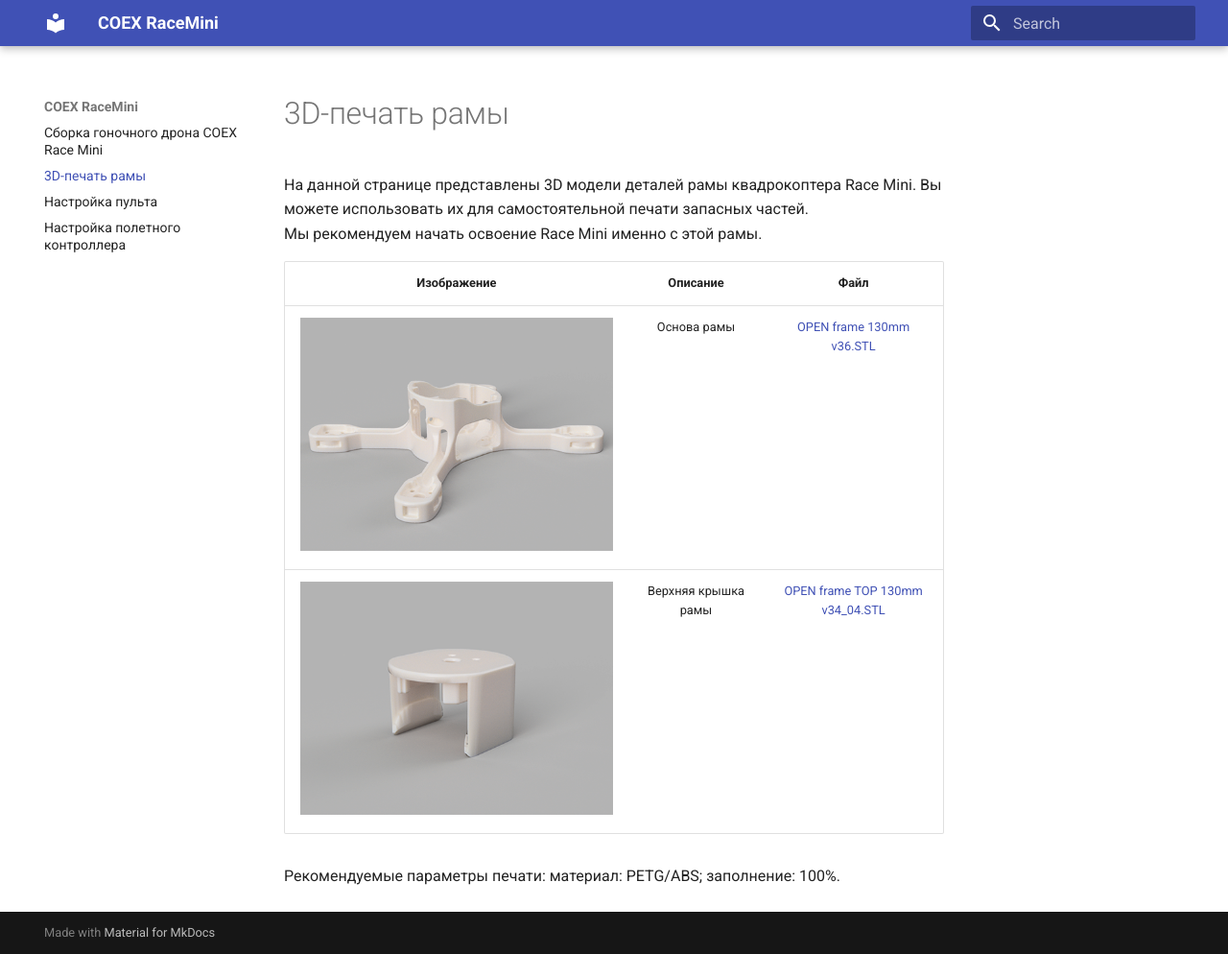
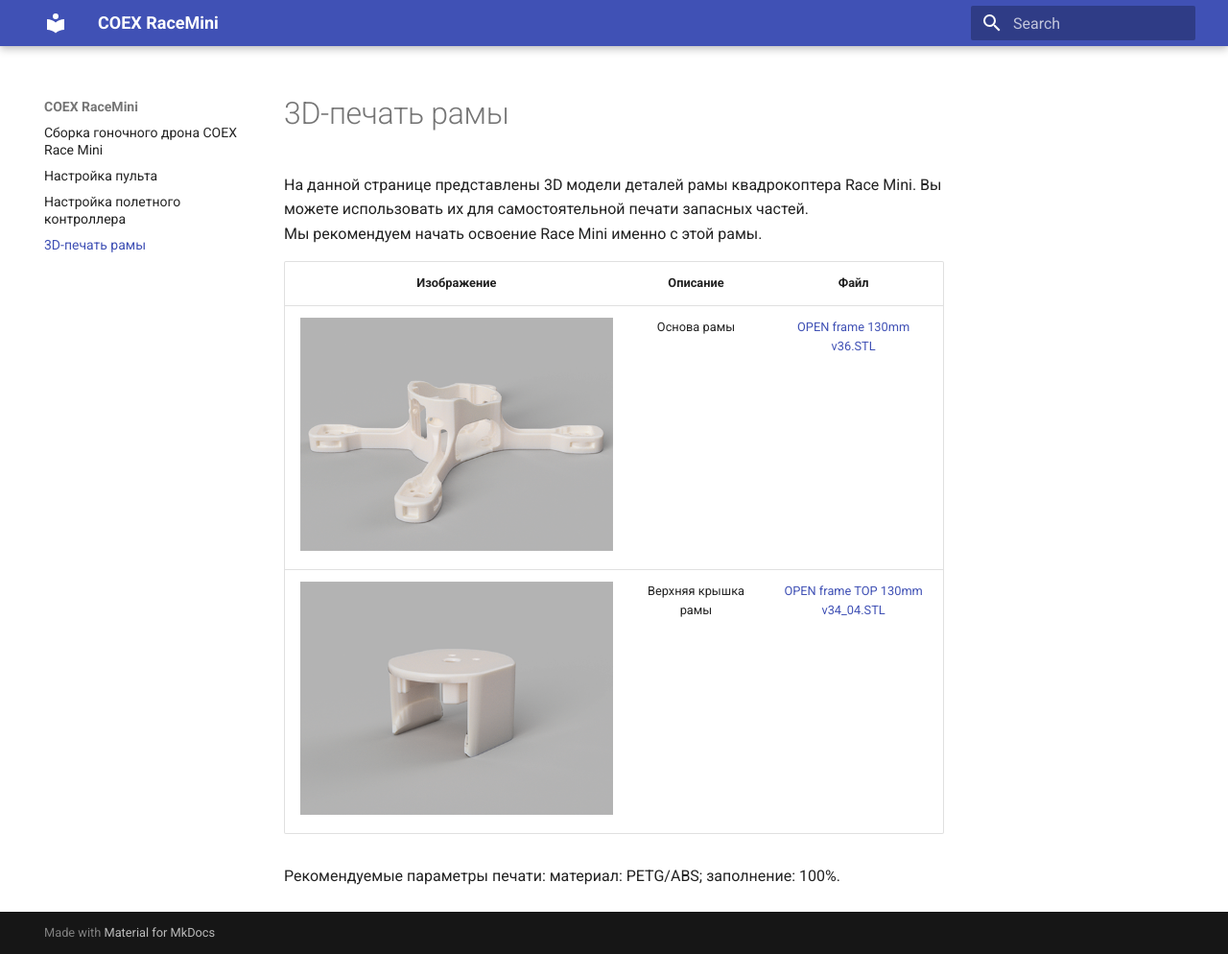
Before and after one commit to stinger000/RaceMini_docs, an MkDocs documentation site: the page built from docs/3d_print.md, in a window 1280 px wide and 994 px high. Shown: the whole window at 96% size. Built offline with MkDocs 1.6.1 and Material for MkDocs 9.7.7, drawn with Linux system fonts in a browser that asks for light colours; old or Windows-style settings are respelled for this version of MkDocs; part of the change alters nothing that is shown.

```diff
--- a/mkdocs.yml
+++ b/mkdocs.yml
@@ -12,3 +12,9 @@ markdown_extensions:
 
 extra_css:
     - css/extra.css
+
+pages:
+    - 'Сборка гоночного дрона COEX Race Mini' : index.md
+    - 'Настройка пульта' : rc.md
+    - 'Настройка полетного контроллера' : setup.md
+    - '3D-печать рамы' : 3d_print.md
```
